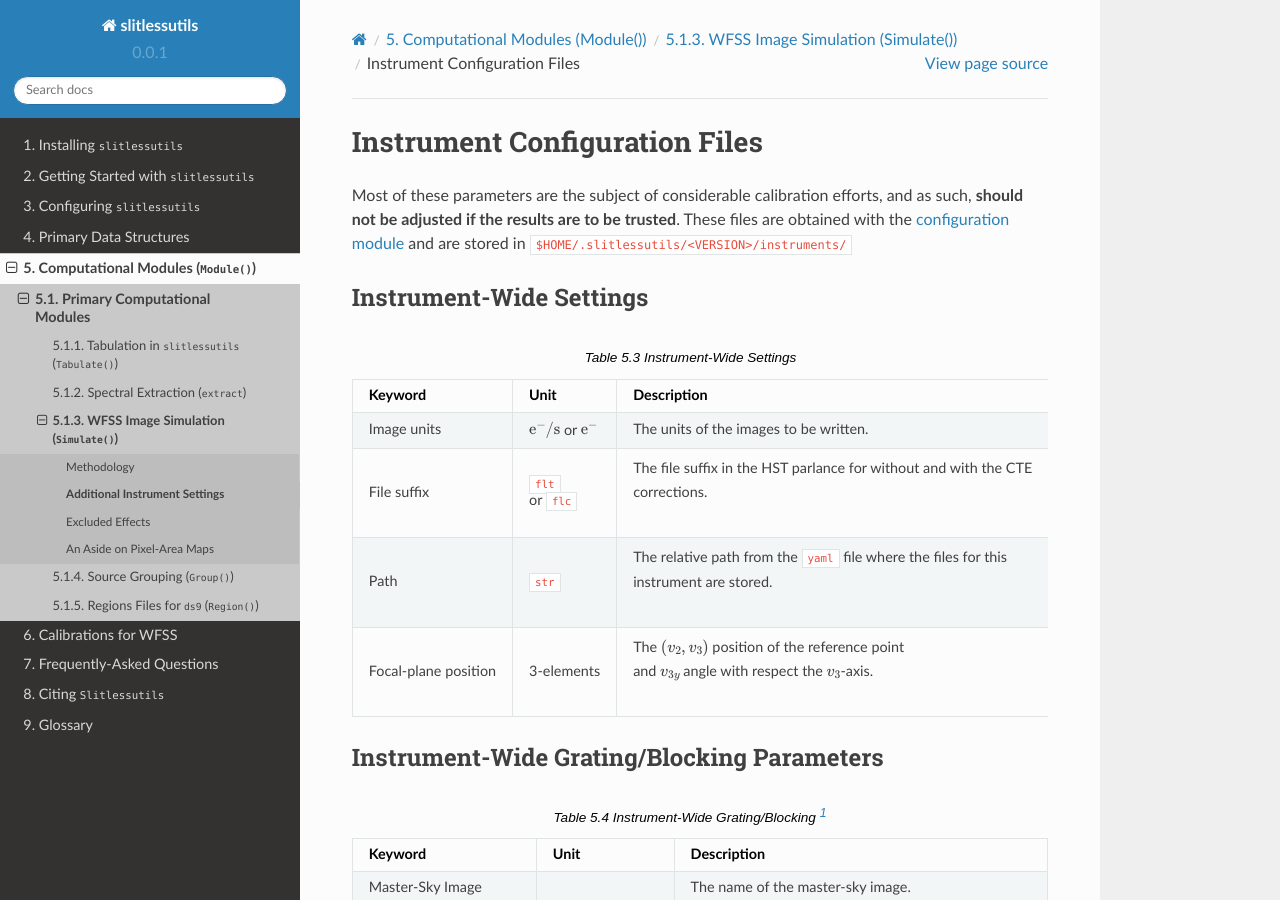
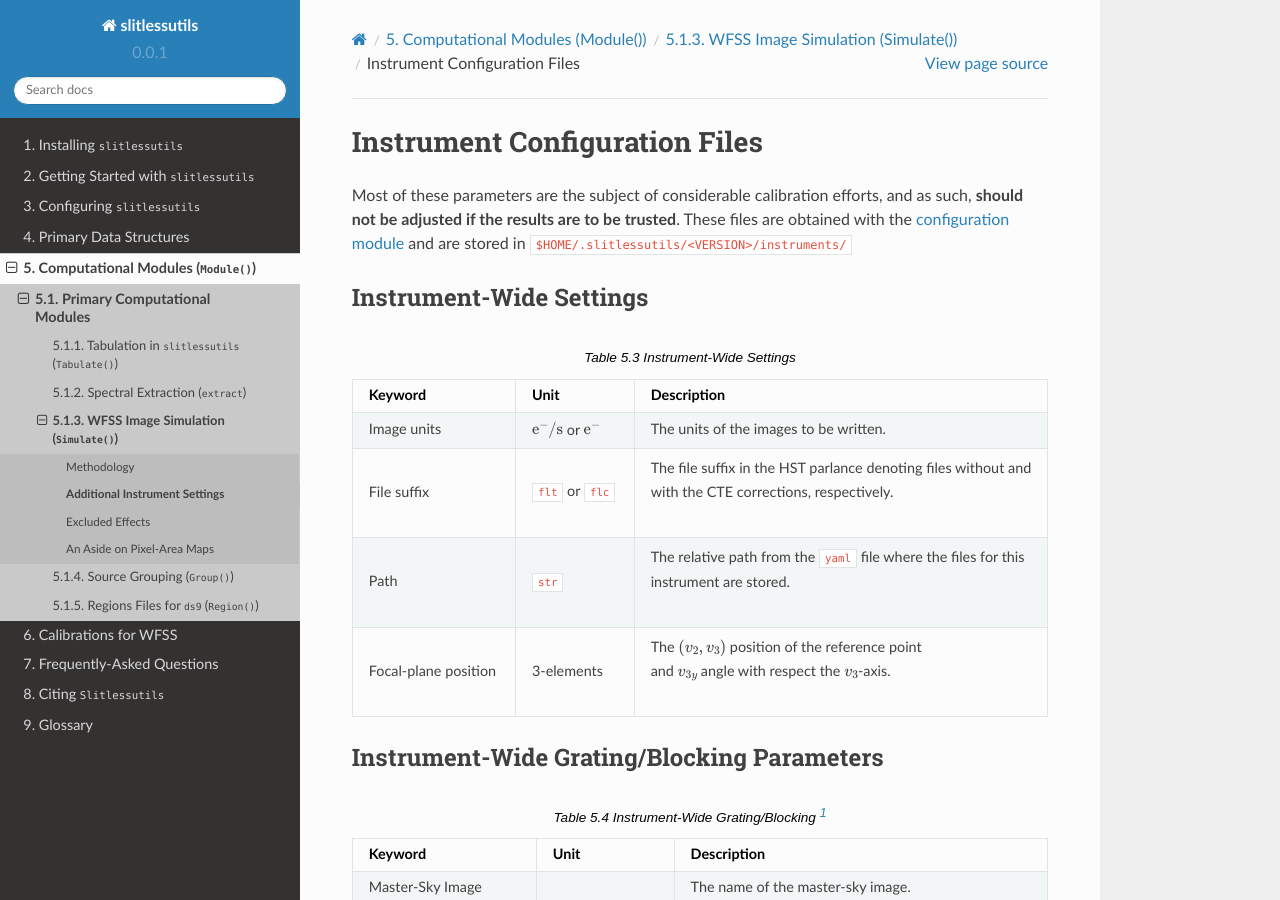
Before and after one commit to spacetelescope/slitlessutils, a Sphinx documentation site: the page built from docs/instrumentfiles.rst, in a window 1280 px wide and 900 px high. Built offline with Sphinx 7.4.7 and the Read the Docs theme 2.0.0, drawn with Linux system fonts in a browser that asks for light colours; the version number is read from the project's files by our own code.

Commit message:
Update docs/instrumentfiles.rst
Co-authored-by: Ricky O'Steen <39831871+rosteen@users.noreply.github.com>

```diff
--- a/docs/instrumentfiles.rst
+++ b/docs/instrumentfiles.rst
@@ -23,8 +23,8 @@ Instrument-Wide Settings
      - The units of the images to be written.
    * - File suffix
      - ``flt`` or ``flc``
-     - | The file suffix in the HST parlance for without and with the CTE
-       | corrections.
+     - | The file suffix in the HST parlance denoting files without and
+       | with the CTE corrections, respectively.
    * - Path
      - ``str``
      - | The relative path from the ``yaml`` file where the files for this
```
